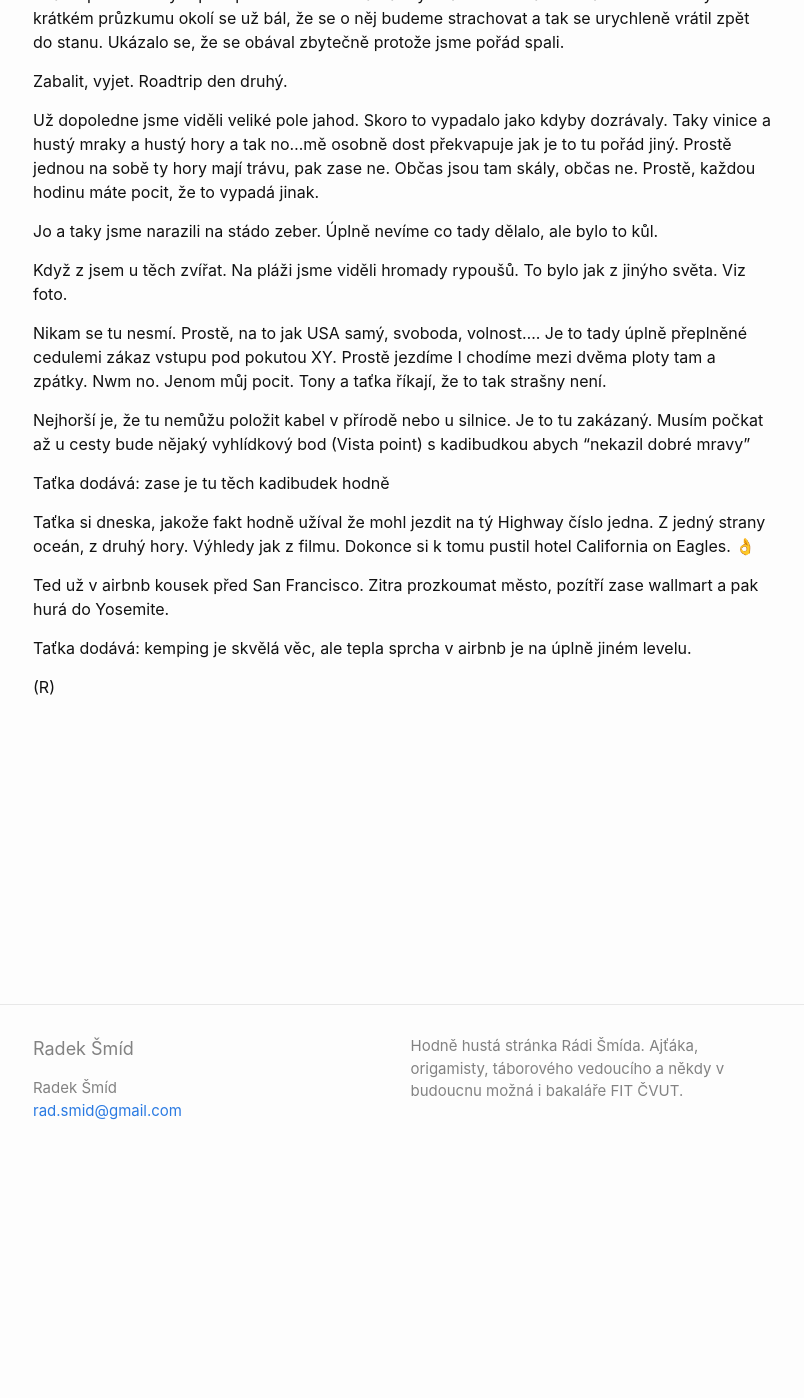
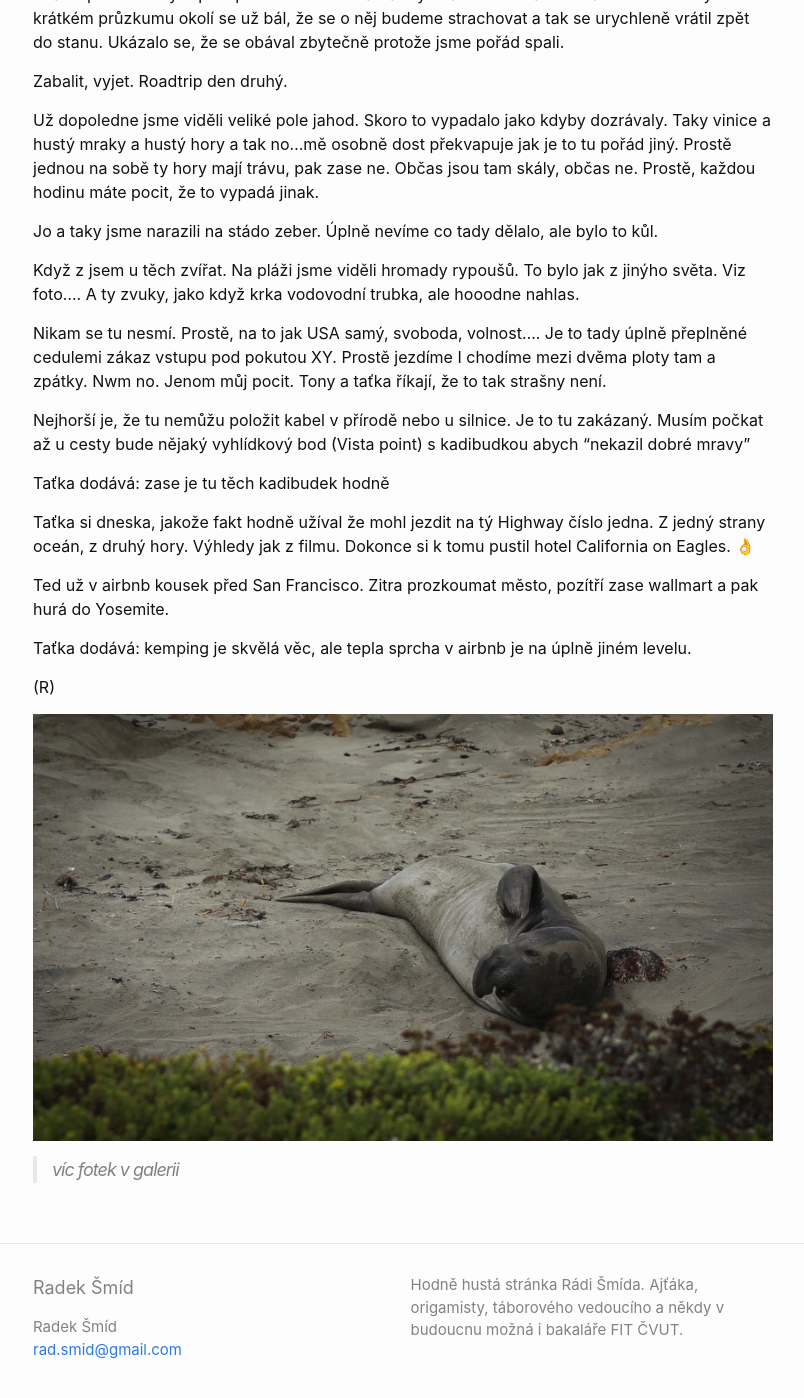
Before and after one commit to Smidra/rada.smid.io-site, a Jekyll site: the page built from _posts/2019-08-05-Pondělí - Highway 1 - 2.md, in a window 1280 px wide and 1400 px high, scrolled down 218 px. Shown: the whole window, without its empty margins (237-1041 px from the left). Built offline with Jekyll 4.4.1, drawn with Linux system fonts in a browser that asks for light colours.

Commit message:
Update from Forestry.io Radek Šmíd updated _posts/2019-08-05-Pondělí - Highway 1 - 2.md

```diff
--- a/_posts/2019-08-05-Pondělí - Highway 1 - 2.md
+++ b/_posts/2019-08-05-Pondělí - Highway 1 - 2.md
@@ -11,7 +11,7 @@ Už dopoledne jsme viděli veliké pole jahod. Skoro to vypadalo jako kdyby dozr
 
 Jo a taky jsme narazili na stádo zeber. Úplně nevíme co tady dělalo, ale bylo to kůl.
 
-Když z jsem u těch zvířat. Na pláži jsme viděli hromady rypoušů. To bylo jak z jinýho světa. Viz foto.
+Když z jsem u těch zvířat. Na pláži jsme viděli hromady rypoušů. To bylo jak z jinýho světa. Viz foto.... A ty zvuky, jako když krka vodovodní trubka, ale hooodne nahlas.
 
 Nikam se tu nesmí. Prostě, na to jak USA samý, svoboda, volnost.... Je to tady úplně přeplněné cedulemi zákaz vstupu pod pokutou XY. Prostě jezdíme I chodíme mezi dvěma ploty tam a zpátky.  Nwm no. Jenom můj pocit. Tony a taťka říkají, že to tak strašny není.
 
@@ -26,3 +26,7 @@ Ted už v airbnb kousek před San Francisco. Zitra prozkoumat město, pozítří
 Taťka dodává: kemping je skvělá věc, ale tepla sprcha v airbnb je na úplně jiném levelu.
 
 (R)
+
+![](/fotky-amerika/F6C88597-99AD-468A-AD33-AD0C2CD7E233.jpeg)
+
+>  víc fotek v galerii
```
